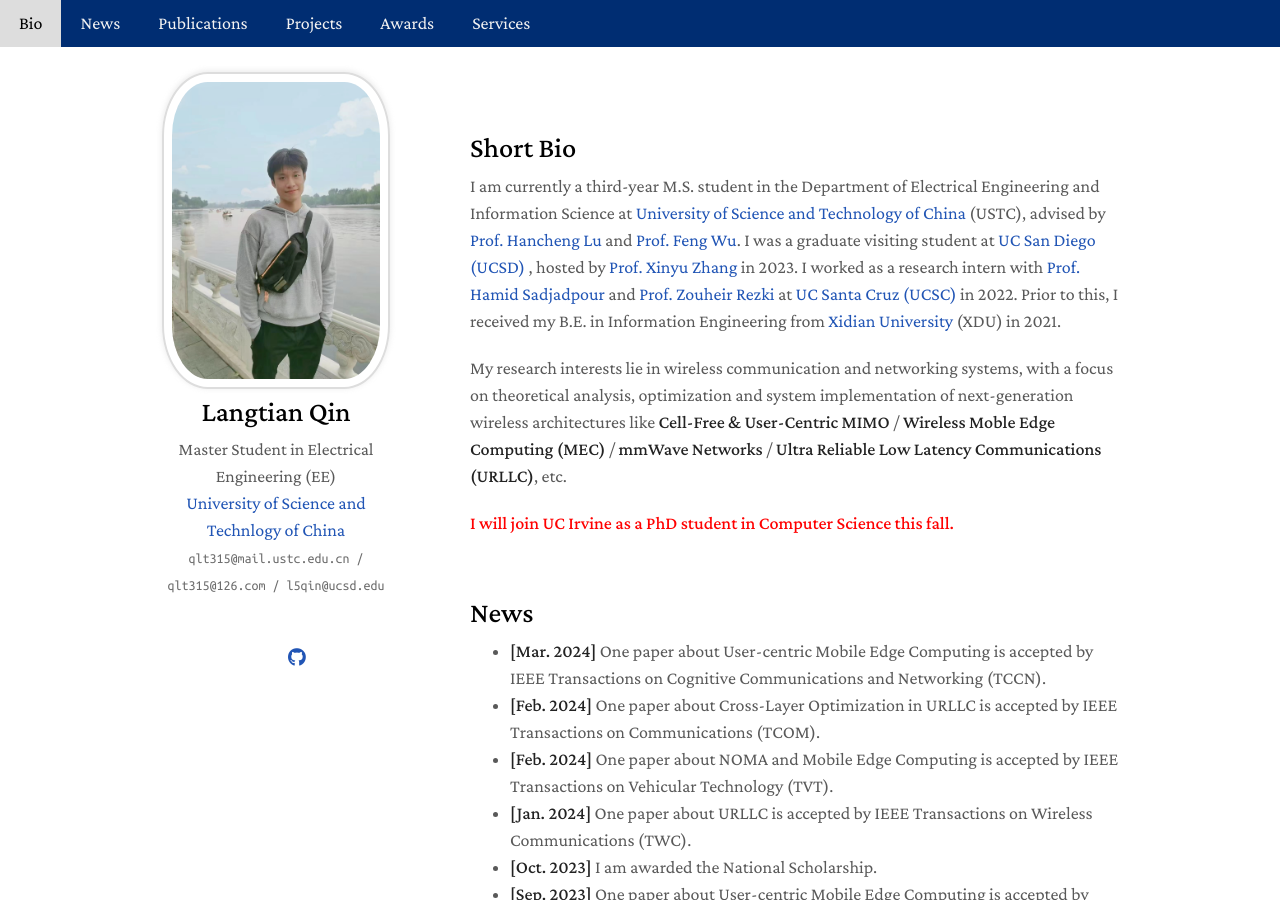
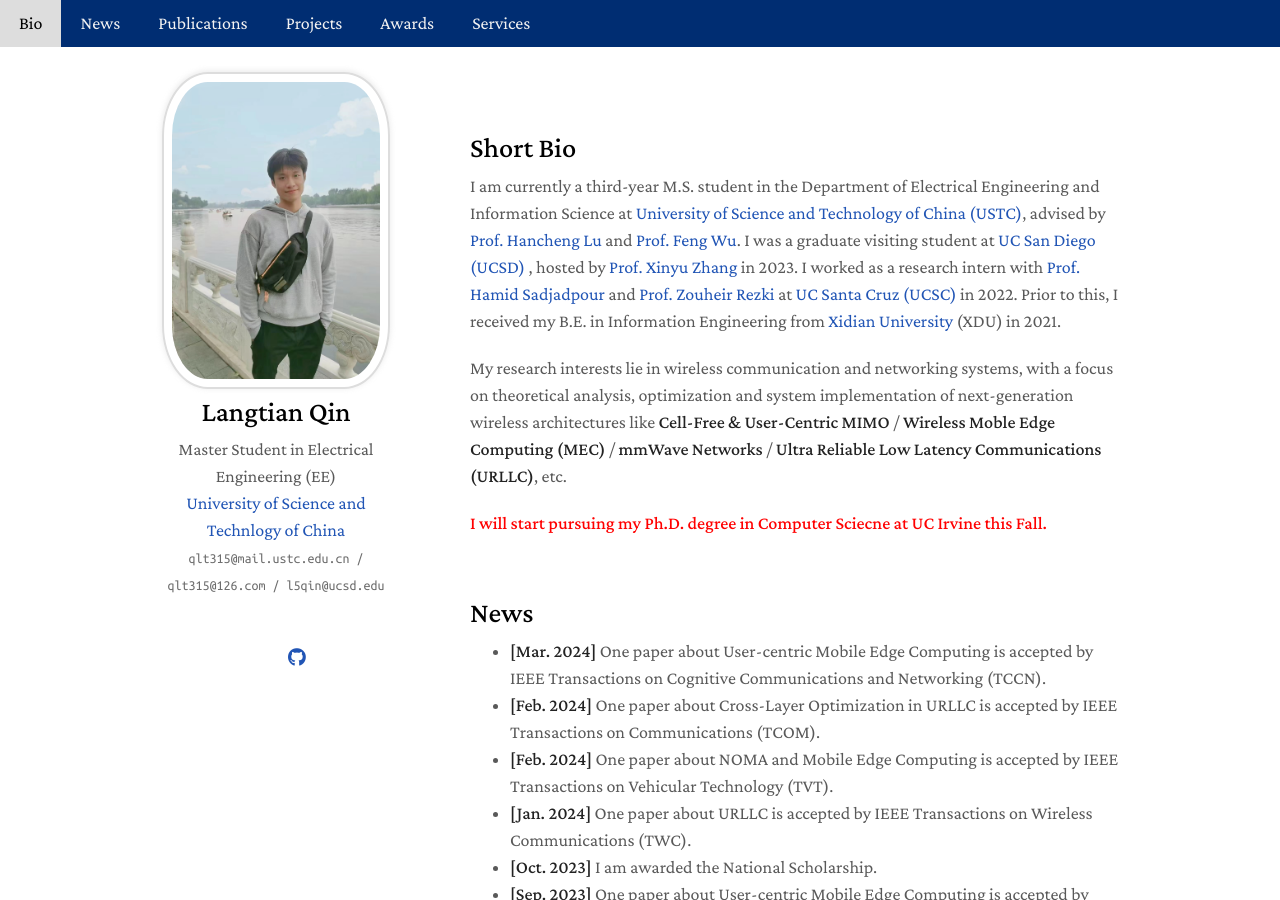
Before and after one commit to qlt315/qlt315.github.io, a Jekyll site: the page built from index.md, in a window 1280 px wide and 900 px high. Built offline with Jekyll 4.4.1, drawn with Linux system fonts in a browser that asks for light colours; a style sheet for code colours, icons or effects is not loaded.

Commit message:
Update index.md

```diff
--- a/index.md
+++ b/index.md
@@ -6,12 +6,12 @@ layout: homepage
 
 <h2 style="margin: 60px 0px 10px;">Short Bio</h2>
 
-I am currently a third-year M.S. student in the Department of Electrical Engineering and Information Science at [University of Science and Technology of China](https://en.ustc.edu.cn) (USTC), advised by [Prof. Hancheng Lu](http://staff.ustc.edu.cn/~hclu) and [Prof. Feng Wu](https://scholar.google.com/citations?hl=zh-CN&user=5bInRDEAAAAJ). I  was a graduate visiting student at [UC San Diego (UCSD)](https://ece.ucsd.edu/) , hosted by [Prof. Xinyu Zhang](http://xyzhang.ucsd.edu/) in 2023. I worked as a research intern with [Prof. Hamid Sadjadpour](https://users.soe.ucsc.edu/~hamid/) and [Prof. Zouheir Rezki](https://sites.google.com/site/zouheirrezki/home?authuser=0) at [UC Santa Cruz (UCSC)](https://engineering.ucsc.edu/departments/electrical-and-computer-engineering/) in 2022. Prior to this, I received my B.E. in Information Engineering from [Xidian University](https://en.xidian.edu.cn/) (XDU) in 2021.
+I am currently a third-year M.S. student in the Department of Electrical Engineering and Information Science at [University of Science and Technology of China (USTC)](https://en.ustc.edu.cn), advised by [Prof. Hancheng Lu](http://staff.ustc.edu.cn/~hclu) and [Prof. Feng Wu](https://scholar.google.com/citations?hl=zh-CN&user=5bInRDEAAAAJ). I  was a graduate visiting student at [UC San Diego (UCSD)](https://ece.ucsd.edu/) , hosted by [Prof. Xinyu Zhang](http://xyzhang.ucsd.edu/) in 2023. I worked as a research intern with [Prof. Hamid Sadjadpour](https://users.soe.ucsc.edu/~hamid/) and [Prof. Zouheir Rezki](https://sites.google.com/site/zouheirrezki/home?authuser=0) at [UC Santa Cruz (UCSC)](https://engineering.ucsc.edu/departments/electrical-and-computer-engineering/) in 2022. Prior to this, I received my B.E. in Information Engineering from [Xidian University](https://en.xidian.edu.cn/) (XDU) in 2021.
 
 My research interests lie in wireless communication and networking systems, with a focus on theoretical analysis, optimization and system implementation of next-generation wireless architectures like **Cell-Free & User-Centric MIMO** / **Wireless Moble Edge Computing (MEC)** / **mmWave Networks** / **Ultra Reliable Low Latency Communications (URLLC)**, etc.
 
 
-**<font color=red>I will join UC Irvine as a PhD student in Computer Science this fall.</font>**
+**<font color=red>I will start pursuing my Ph.D. degree in Computer Sciecne at UC Irvine this Fall.</font>**
 
 {% include_relative _includes/news.md %}
 
```
